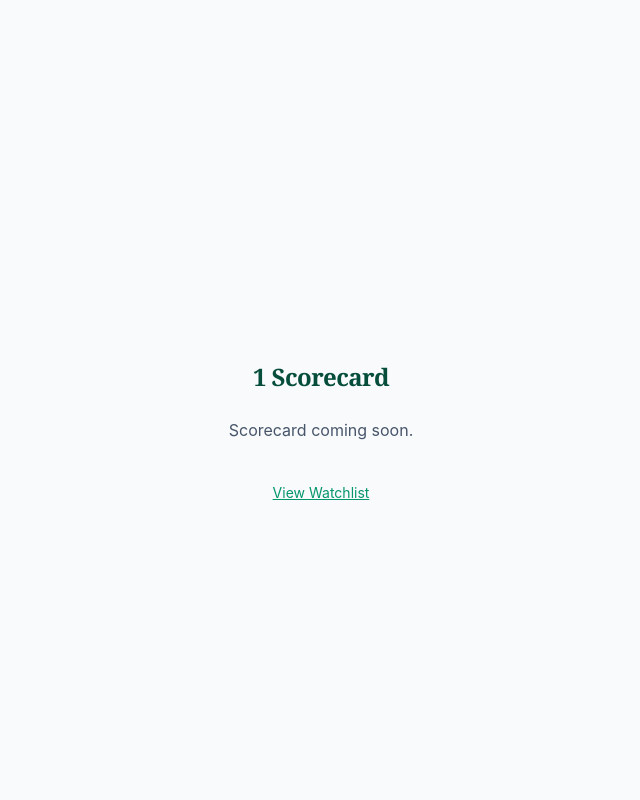
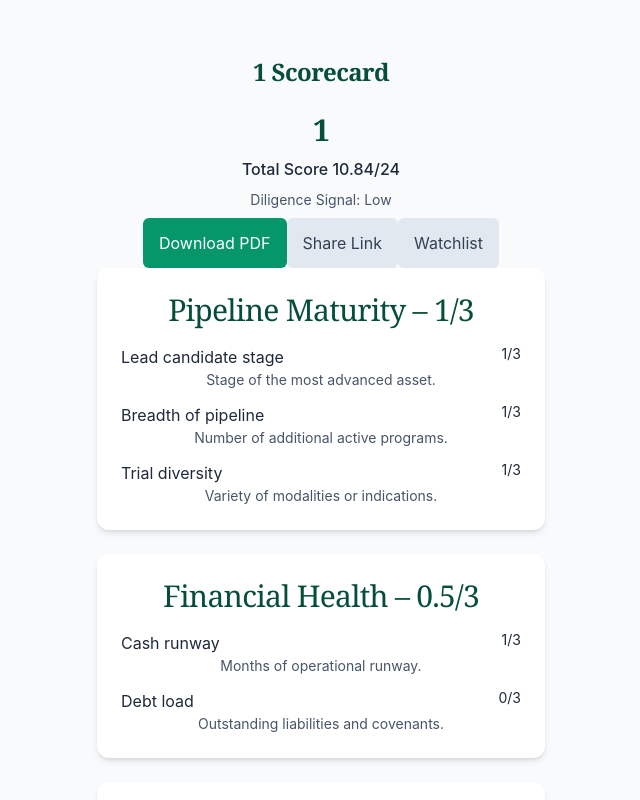
Before and after one commit to connortpeterson/ops-risk-landing, a React (Vite) app: page /score/1 in a window 1280 px wide. Shown: the top 800 px of the page, without its empty margins (319-959 px from the left). Built offline with nearby package versions, Linux system fonts and the light colour scheme.

Commit message:
Enable dynamic ticker scoring

```diff
--- a/src/Score.tsx
+++ b/src/Score.tsx
@@ -4,6 +4,7 @@ import ScorecardRenderer from '../components/ScorecardRenderer'
 import { crspScorecard } from '../lib/sampleScorecards'
 import { createScorecardPdf } from '../utilities/createScorecardPdf'
 import type { Scorecard } from '../lib/computeScorecard'
+import { computeScorecard } from '../lib/computeScorecard'
 import useWatchlist from './useWatchlist'
 
 function Score() {
@@ -16,8 +17,7 @@ function Score() {
     if (ticker.toUpperCase() === 'CRSP') {
       setScorecard(crspScorecard)
     } else {
-      // Placeholder until live scoring is implemented
-      setScorecard(null)
+      setScorecard(computeScorecard(ticker))
     }
   }, [ticker])
 
```
Also changed, not shown: 1 other file (tests, documents, lock files or other folders).
